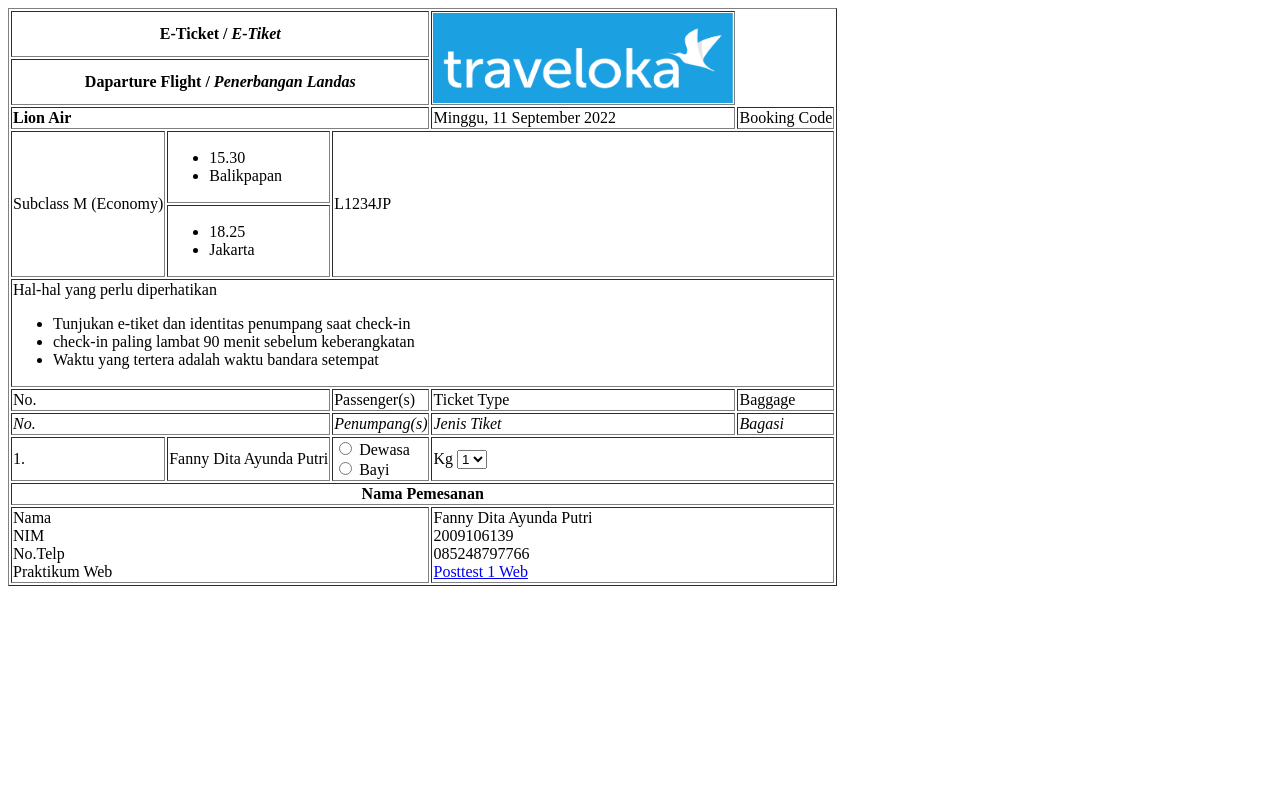
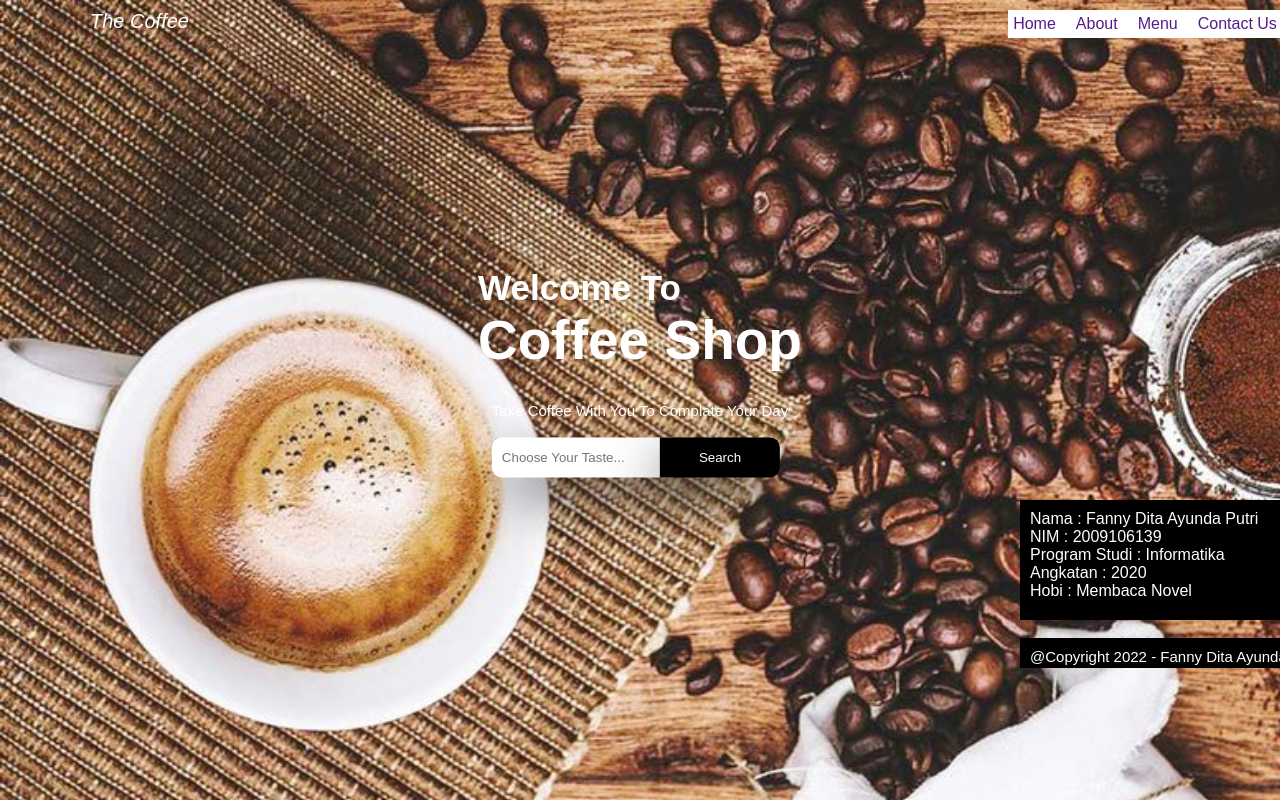
Before and after one commit to FannyDitaAyundaPutri/FannyDitaAyundaPutri.github.io, a plain HTML site: page index.html in a window 1280 px wide. Drawn offline with Linux system fonts and the light colour scheme.

Commit message:
POSTTEST 2

```diff
--- a/index.html
+++ b/index.html
@@ -4,103 +4,57 @@
     <meta charset="UTF-8">
     <meta http-equiv="X-UA-Compatible" content="IE=edge">
     <meta name="viewport" content="width=device-width, initial-scale=1.0">
-    <title>Document</title>
+    <title>POSTTES 2</title>
+    <link rel="stylesheet" href="style.css">
+    <link rel="https://fonts.googleapis.com/css?family-great+vibes" href="stylesheet" type="text/cs">
+    <link rel="https://fonts.googleapis.com/css?family-great-raleway" href="stylesheet">
 </head>
 <body>
-   <table border="1">
-       <tr>
-        <th colspan="3">E-Ticket / <i>E-Tiket</i></th>
-        <td rowspan="2"><img src="Traveloka.PNG" style="display: block; margin: auto;" width="300" height="90" alt="logo-traveloka"></td>
-       </tr>
+    <div class="nav">
+        <a href="#" class="logo"><i>The Coffee</i></a>
+    </div>
+    <div class="navbar">
+        <ul>
+          <li><a href="">Home</a><li>
+          <li><a href="">About</a><li>
+          <li><a href="">Menu</a><li>
+          <li><a href="">Contact Us</a><li>
+        </ul>
+      </div>
 
-       <tr>
-        <th colspan="3">Daparture Flight / <i>Penerbangan Landas</i></th>
-       </tr>
+      <div class="header">
+        <h2>Welcome To</h2>
+        <h1>Coffee Shop</h1>
 
-       <tr>
-        <td colspan="3"> <b>Lion Air</b></td>
-        <td>Minggu, 11 September 2022</td>
-        <td>Booking Code</td>
-       </tr>
+    </div>
+    <div class="container">
+        <p>Take Coffee With You To Complate Your Day</p> <br>
+        <input class="search-area" type="text" name="text" placeholder="choose your taste..." autocomplete="off">
+        <input class="search-btn" type="submit" name="submit" value="search">
+    </div>
+</div>
 
-       <tr>
-    </td>
-    <td rowspan="2" >Subclass M (Economy)</td>
-    <td>
-       <ul>
-          <li>15.30</li>
-          <li>Balikpapan</li>
-       </ul>
-    </td>
-       <td rowspan="2" colspan="3">L1234JP</td>
-                </tr>
-                <tr>
-                    <td>
-                        <ul>
-                            <li>18.25</li>
-                            <li>Jakarta</li>
-                        </ul>
-                    </td>
-                </tr>
+    <div class="contents">
+        <h3 class="contents-title"></h3>
+    <div class="contents-item">
+        <img src="">
+    </div>
+    <div class="informasi">
+        <p>Nama             : Fanny Dita Ayunda Putri</p>
+        <p>NIM              : 2009106139</p>
+        <p>Program Studi    : Informatika</p>
+        <p>Angkatan         : 2020</p>
+        <p>Hobi             : Membaca Novel</p>
+    </div>
+</div>
+</div>
 
-        <tr>
-           <td colspan="5"> Hal-hal yang perlu diperhatikan
-               <ul>
-                   <li>Tunjukan e-tiket dan identitas penumpang saat check-in</li>
-                   <li>check-in paling lambat 90 menit sebelum keberangkatan</li>
-                   <li>Waktu yang tertera adalah waktu bandara setempat</li>
-                </ul>
-           </td>
-       </tr>
+<div class="footer">
+<div class="footer-logo">@Copyright 2022 - Fanny Dita Ayunda Putri</div>
+<div class="footer-list">
+</div>
+</div>
 
-       <tr>
-           <td colspan="2">No.</td>
-           <td>Passenger(s)</td>
-           <td>Ticket Type</td>
-           <td>Baggage</td>
-       </tr>
 
-       <tr>
-        <td colspan="2"><i>No.</i></td>
-        <td><i>Penumpang(s)</i></td>
-        <td><i>Jenis Tiket</i></td>
-        <td><i>Bagasi</i></td>
-    </tr>
-
-    <tr>
-        <td>1.</td>
-        <td>Fanny Dita Ayunda Putri</td>
-        <td><from action="">
-           <input type="radio"name="Usia"value="Dewasa"/> Dewasa<br>
-           <input type="radio"name="Usia"value="Bayi" /> Bayi<br>
-        </from>
-        <td colspan="2"><label for="">Kg</label>
-        <select name=""id="">
-            <option value="">1</option>
-            <option value="">2</option>
-            <option value="">3</option>
-            <option value="">4</option>
-            <option value="">5</option>
-            <option value="">6</option>
-        </select>
-</tr>
-
-    <tr>
-    </td>
-    <th colspan="5"align=center >Nama Pemesanan</td>
-</tr>
-
-    <tr>
-    <td colspan="3">Nama<from action=""><br>
-            <Value ="NIM"/> NIM<br>
-            <value ="No.Telp" /> No.Telp<br>
-            <value ="Praktikum Web" /> Praktikum Web<br>
-
-    <td colspan="3">Fanny Dita Ayunda Putri<from action=""><br>
-            <Value ="2009106139"/> 2009106139<br>
-            <value ="085248797766" /> 085248797766<br>
-            <a href="https://github.com/FannyDitaAyundaPutri/FannyDitaAyundaPutri.github.io.git">Posttest 1 Web</a> <br>
-        </tr>
-   </table>
 </body>
 </html>
--- /dev/null
+++ b/style.css
@@ -0,0 +1,188 @@
+* {
+    font-family: 'Popins', sans-serif;
+    margin: 0;
+    padding: 0;
+    text-decoration: none;
+    outline: none;
+    border: none;
+    text-transform: capitalize;
+}
+body{
+    margin: 0;
+    padding: 0;
+    width: 100%;
+    height: 100%;
+    background: url(Background.jpg);
+    background-repeat: no-repeat;
+    background-size: 1500px;
+}
+
+.logo{
+    float: left;
+    color: white;
+    margin-left: 80px;
+    padding: 10px;
+    font-family: 'Raleway', sans-serif;
+    font-size: 20px;
+}
+
+.logo a{
+   text-decoration: none;
+   color: black;
+}
+.navbar{
+    position: fixed;
+    top: 0;
+    left: 500px;
+    margin: 0px;
+    padding: 10px;
+    text-align: center;
+    font-family: serif;
+    width: 100%;
+
+}
+
+.navbar ul{
+    background-color: white;
+    list-style: none;
+    position: relative;
+    display: inline-table;
+}
+
+.navbar ul li{
+    margin: 5px;
+    float: left;
+    text-transform: capitalize;
+    color: white;
+}
+
+.navbar ul li:a {
+    display: block;
+    padding: 20px;
+    text-decoration: none;
+}
+.contents{
+    background-color: black;
+    color: white;
+    position: fixed;
+    top: 800px;
+    left: 1000px;
+    margin: 20px;
+    padding: 10px;
+    text-align: left;
+    font-family: serif;
+    width: 50%;
+    height: 100px;
+    margin-top: -300px;
+}
+
+.contents-item{
+    float: left;
+    margin-right: 0px;
+}
+.contents-item p{
+    font-size: 25px;
+    margin-top: 20px;
+}
+.logo h1{
+    color: #fff;
+    font-family: 'Fredericka the Great', cursive;
+}
+.header{
+    text-align: center;
+    position: absolute;
+    top: 40%;
+    left: 50%;
+    transform: translate(-50% ,-50%);
+}
+.header h2{
+    color: white;
+    text-align: left;
+    font-family: 'Noto Serif JP', sans-serif;
+    font-size: 35px;
+}
+.header h1{
+    color: white;
+    text-align: left;
+    font-family: 'Noto Serif JP', sans-serif;
+    font-size: 55px;
+}
+.header span{
+    color: white;
+}
+.container{
+    position: absolute;
+    transform: translate(-50%,-50%);
+    text-align: center;
+    top: 55%;
+    left: 50%;
+}
+.container p{
+    color: #fff;
+    font-family: 'Raleway', sans-serif;
+    font-size: 15px;
+    text-align: left;
+    color:  white
+}
+.text{
+    width: 200px;
+    height: 40px;
+    border: none;
+    border-radius: 20px;
+    padding-left: 10px;
+}
+.search-area{
+    width: 180px;
+    height: 40px;
+    background: #fff;
+    border: none;
+    border-radius: 10px;
+    float: left;
+    padding-left: 10px;
+    box-shadow: 19px 21px 53px rgba(46,46,46,0.66);
+}
+.search-btn{
+    width: 120px;
+    height: 40px;
+    border-radius: 0px 10px 10px 0px;
+    border: none;
+    color: #fff;
+    cursor: pointer;
+    background-color: black;
+    margin-left: -30px;
+    margin-top: 0.2px;
+    box-shadow: 0px 21px 53px rgba(46,46,46,0.66);
+}
+.search-btn:hover{
+    transition: all .5s ease;
+    background-color: white;
+    box-shadow: 0px 21px 53px rgba(46,46,46,0.66);
+}
+.footer{
+    background-color: black;
+    color: #fff;
+    position: fixed;
+    top: 100px;
+    left: 1000px;
+    margin: 20px;
+    text-align: center;
+    font-family: serif;
+    width: 100%;
+    height: 540px;
+    margin-top: 538px;
+    height: 10px;
+    padding: 10px;
+}
+
+.footer-logo{
+    font-size: 15px;
+    float: left;
+}
+
+.footer-list{
+    float: right;
+}
+
+.footer-list li{
+    padding-bottom: 20px;
+}
```
Also changed, not shown: Background.jpg (added).
